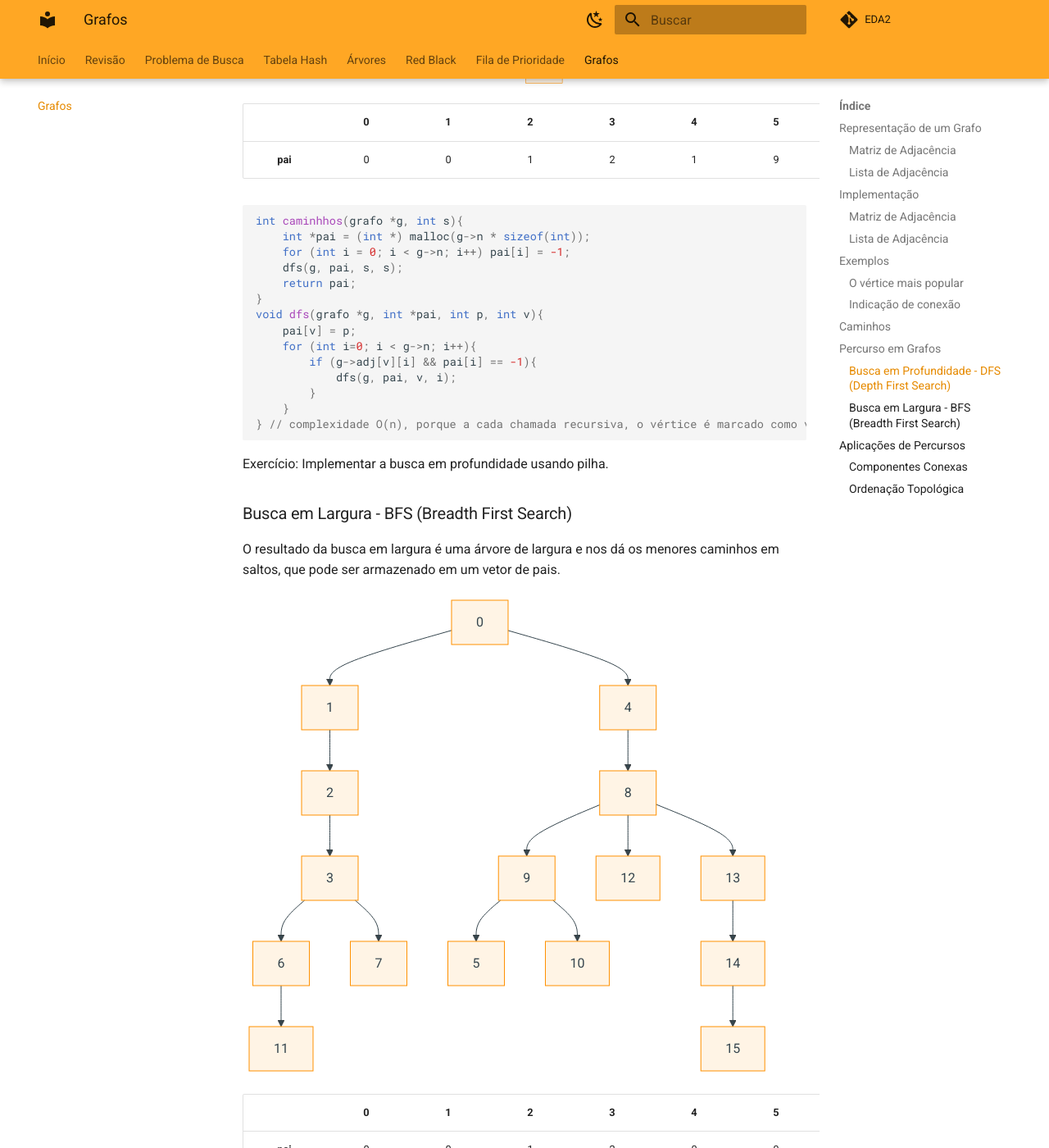
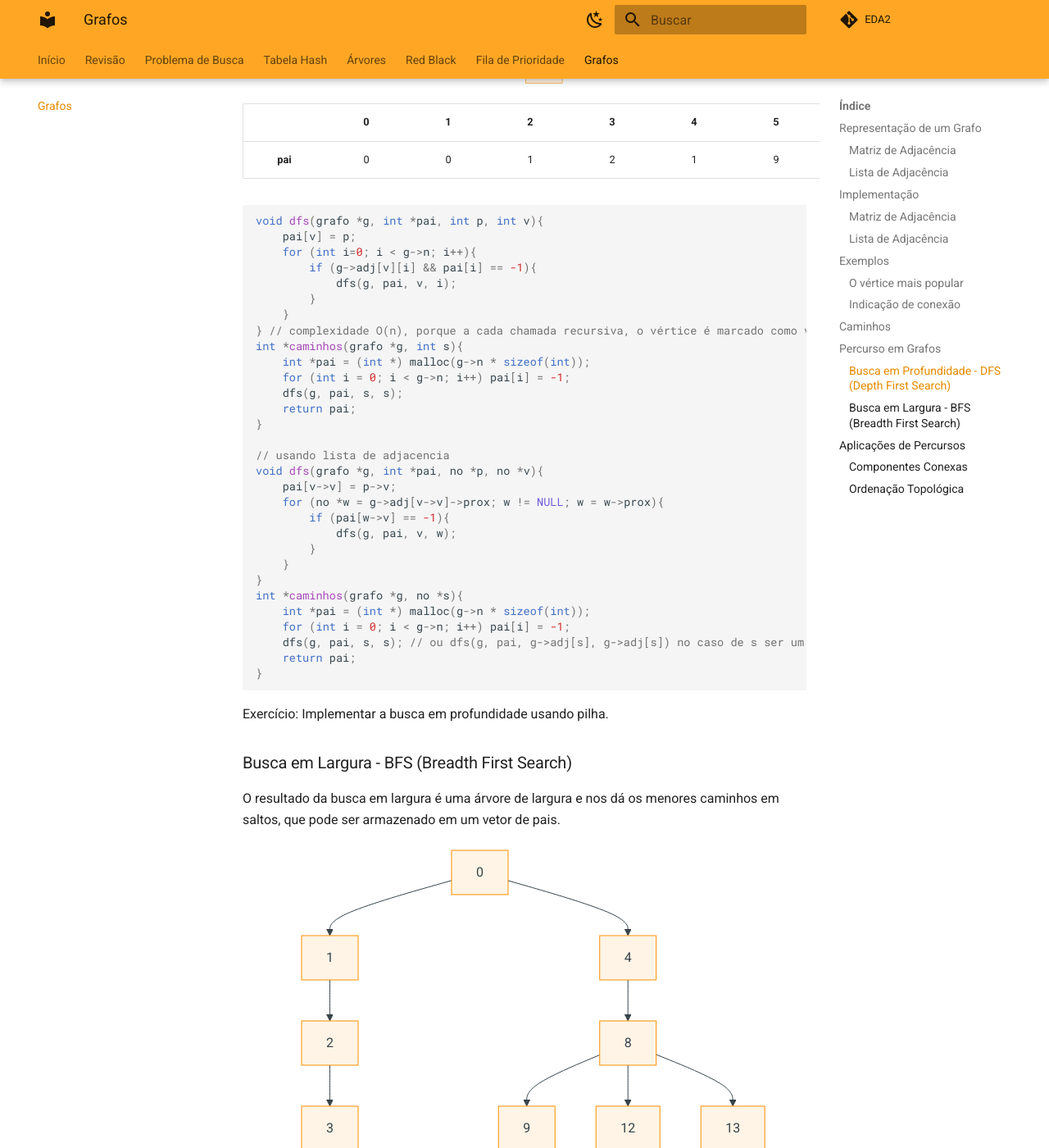
Before and after one commit to martinsglucas/eda2, an MkDocs documentation site: the page built from docs/grafos/grafos.md, in a window 1280 px wide and 1400 px high, scrolled down 6071 px. Shown: the whole window at 82% size. Built offline with MkDocs 1.6.1 and Material for MkDocs 9.7.7, drawn with Linux system fonts in a browser that asks for light colours; formulas are drawn with MathJax 3; comment, search, counter and statistics services are not loaded; some of the changed text lies outside the part shown.

Commit message:
adiciona correcoes e implementacao com  lista

````diff
--- a/docs/grafos/grafos.md
+++ b/docs/grafos/grafos.md
@@ -279,12 +279,6 @@ graph LR
 | **pai** | 0 | 0 | 1 | 2 | 1 | 9 | 7 | 3 | 4 | 8 | 5  | 6  | 9  | 10 | 13 | 14 |
 
 ```c
-int caminhhos(grafo *g, int s){
-    int *pai = (int *) malloc(g->n * sizeof(int));
-    for (int i = 0; i < g->n; i++) pai[i] = -1;
-    dfs(g, pai, s, s);
-    return pai;
-}
 void dfs(grafo *g, int *pai, int p, int v){
     pai[v] = p;
     for (int i=0; i < g->n; i++){
@@ -293,6 +287,28 @@ void dfs(grafo *g, int *pai, int p, int v){
         }
     }
 } // complexidade O(n), porque a cada chamada recursiva, o vértice é marcado como visitado. O(n) recursões são feitas. Algumas literaturas consideram a complexidade O(n²)
+int *caminhos(grafo *g, int s){
+    int *pai = (int *) malloc(g->n * sizeof(int));
+    for (int i = 0; i < g->n; i++) pai[i] = -1;
+    dfs(g, pai, s, s);
+    return pai;
+}
+
+// usando lista de adjacencia
+void dfs(grafo *g, int *pai, no *p, no *v){
+    pai[v->v] = p->v;
+    for (no *w = g->adj[v->v]->prox; w != NULL; w = w->prox){
+        if (pai[w->v] == -1){
+            dfs(g, pai, v, w);
+        }
+    }
+}
+int *caminhos(grafo *g, no *s){
+    int *pai = (int *) malloc(g->n * sizeof(int));
+    for (int i = 0; i < g->n; i++) pai[i] = -1;
+    dfs(g, pai, s, s); // ou dfs(g, pai, g->adj[s], g->adj[s]) no caso de s ser um inteiro ao invés de nó
+    return pai;
+}
 ```
 
 Exercício: Implementar a busca em profundidade usando pilha.
@@ -342,6 +358,25 @@ int *bfs(grafo *g, int v){
     }
     return pai;
 } // complexidade O(n²) ou O(|v|²), onde |v| é a cardinalidade do conjunto de vértices
+
+// usando lista de adjacência
+int *bfs(grafo *g, no *v){
+    fila *f = cria_fila();
+    int *pai = (int *) malloc(g->n * sizeof(int));
+    for (int i = 0; i < g->n; i++) pai[i] = -1;
+    pai[v->v] = v->v;
+    enfileira(f, v);
+    while (!fila_vazia(f)){
+        v = desenfileira(f);
+        for (no *w = g->adj[v->v]->prox; w != NULL; w = w->prox){
+            if (pai[w->v] == -1){
+                pai[w->v] = v->v;
+                enfileira(f, w);
+            }
+        }
+    }
+    return pai;
+}
 ```
 ## Aplicações de Percursos
 
@@ -415,7 +450,7 @@ graph TD
 
 > Vale observar que nessa aplicação, o grafo é digirido. Ou seja, existe uma direção da aresta, o que implica que o sentido entre um vértice e outro não necessariamente seja duplo. Na matriz de adjacência, implica que a matriz não será mais simétrica.
 
-Caso b dependesse de d, d de c e c de b, teríamos um **ciclo**
+> Caso b dependesse de d, d de c e c de b, teríamos um **ciclo**
 
 - Um grafo não dirigido e sem ciclos é uma árvore
 - Um grafo dirigido e sem ciclos é um Grafo Dirigido Acíclico (DAG)
@@ -441,4 +476,4 @@ void ord_topologica(grafo *g){
 
 ```
 
-Saída: g, f, e, d, b, c, a, i
+Saída: g, f, e, d, h, b, c, a, i
````
